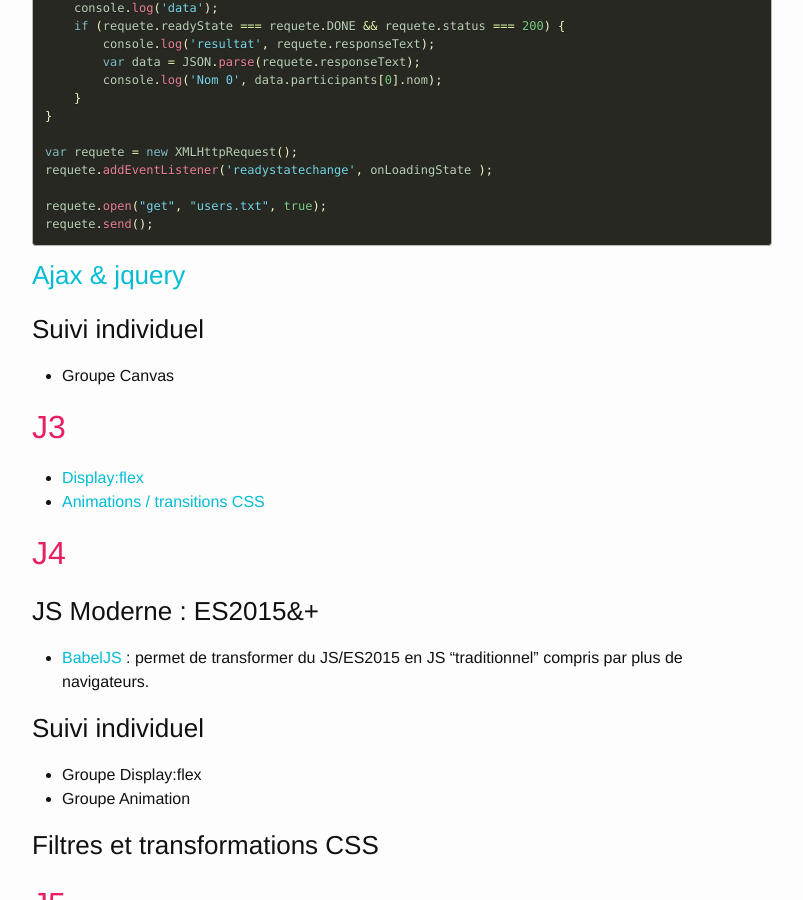
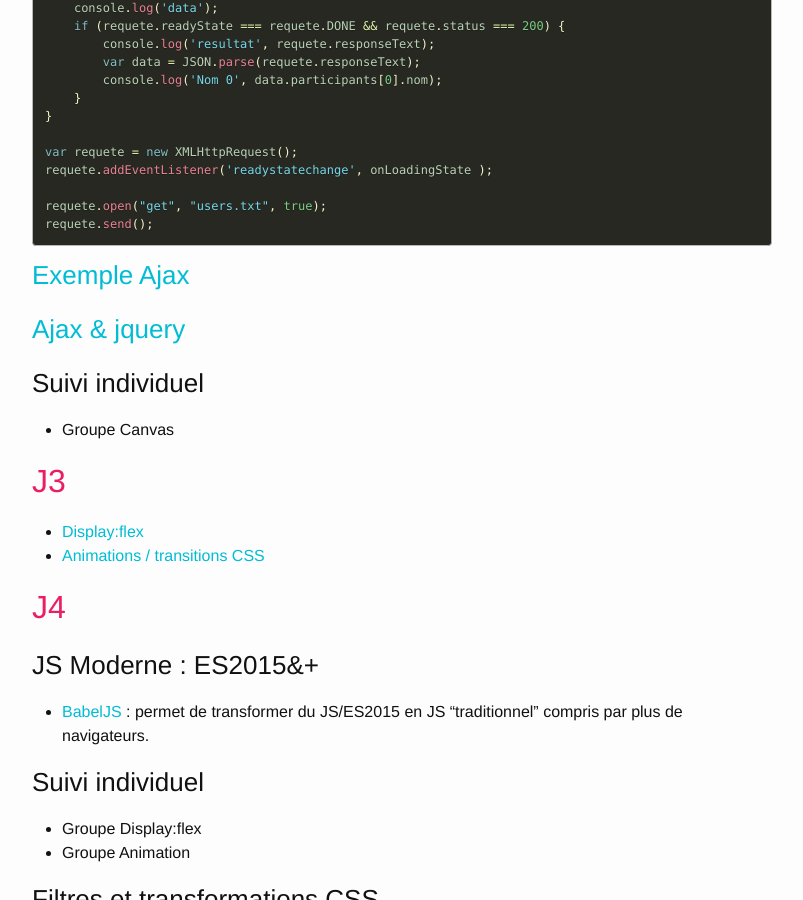
Before and after one commit to cappert/support, a Jekyll site: the page built from _posts/2016-09-26-semaine13.md, in a window 1280 px wide and 900 px high, scrolled down 2981 px. Shown: the whole window, without its empty margins (238-1041 px from the left). Built offline with Jekyll 4.4.1, drawn with Linux system fonts in a browser that asks for light colours; emoji names are drawn with the system emoji font.

Commit message:
exemple ajax

````diff
--- a/_posts/2016-09-26-semaine13.md
+++ b/_posts/2016-09-26-semaine13.md
@@ -159,11 +159,14 @@ requete.open("get", "users.txt", true);
 requete.send();
 ```
 
+### [Exemple Ajax](https://gist.github.com/rxlabz/e62254f9436cbc902e1e52708826ca3d)
+
 ### [Ajax & jquery](https://learn.jquery.com/ajax/)
+
+
 
 ### Suivi individuel
 - Groupe Canvas
-
 
 ## J3
 
````
